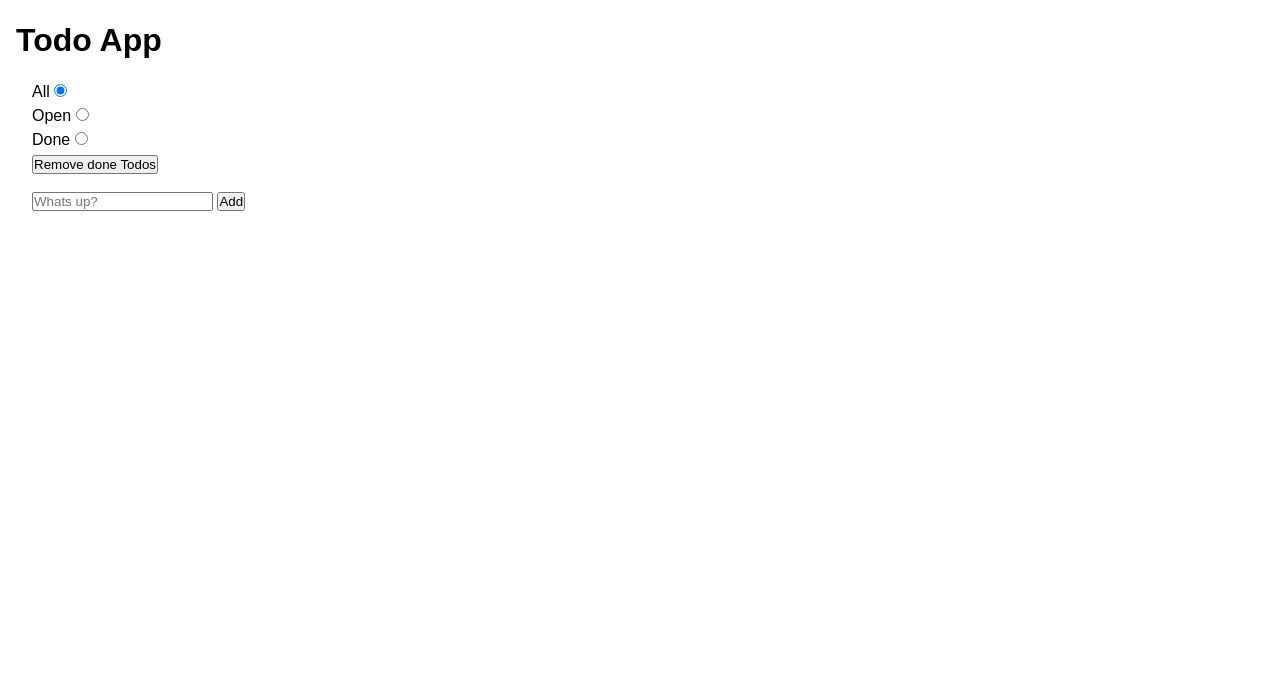
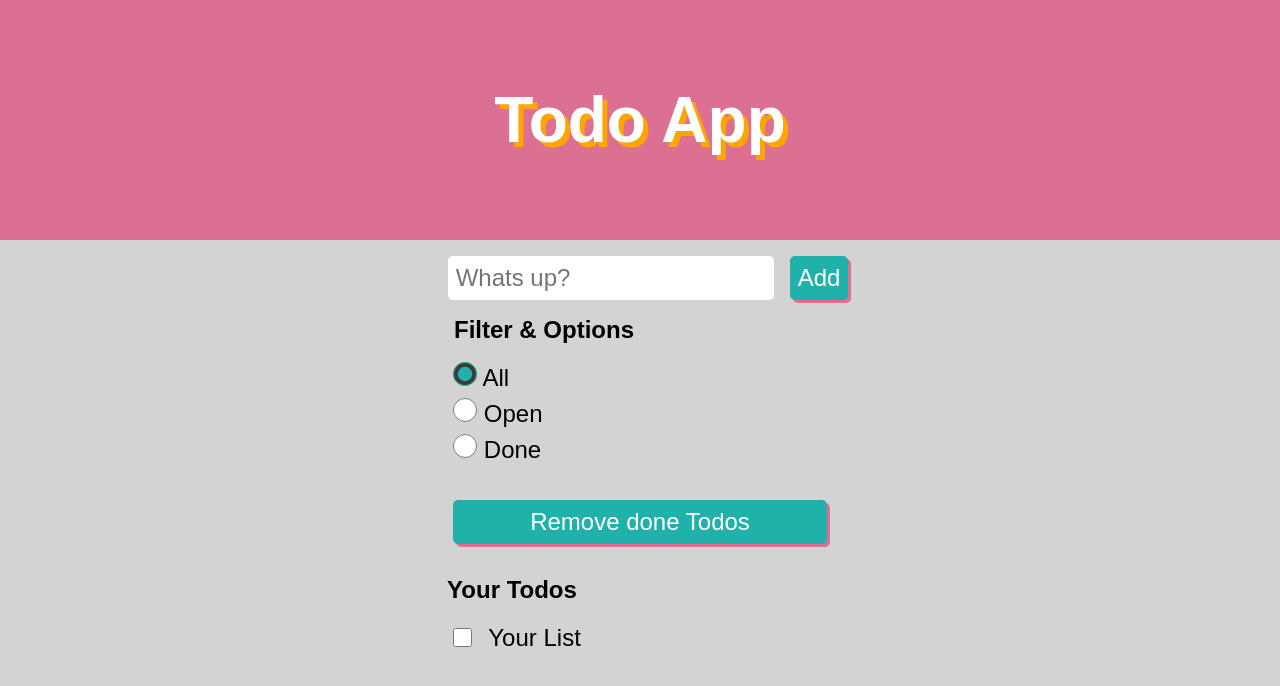
Before and after one commit to Goanta-Ovidiu/todo-app, a plain HTML site: page index.html in a window 1280 px wide. Drawn offline with Linux system fonts and the light colour scheme.

Commit message:
add style for todo app

```diff
--- a/index.html
+++ b/index.html
@@ -11,38 +11,44 @@
     <header>
       <h1>Todo App</h1>
     </header>
-    <section class="all-open-done">
-      <label for="all">All</label>
+    <section class="task-list">
+      <input type="text" name="list" id="input-todo" placeholder="Whats up?" />
+      <button class="btn" id="add-btn">Add</button>
+    </section>
+    <h2>Filter & Options</h2>
+    <section id="filter-section">
       <input
         type="radio"
         name="filter-option"
         value="all"
         id="all-radio"
+        data-filter="all"
         checked
-      /><br />
+      />
+      <label for="all">All</label><br />
 
-      <label for="open">Open</label>
       <input
         type="radio"
         name="filter-option"
         value="open"
         id="open-radio"
-      /><br />
+        data-filter="open"
+      />
+      <label for="open">Open</label><br />
 
-      <label for="done">Done</label>
       <input
         type="radio"
         name="filter-option"
         value="done"
         id="done-radio"
-      /><br />
-      <button id="remove-btn">Remove done Todos</button>
+        data-filter="done"
+      />
+      <label for="done">Done</label>
     </section>
-
-    <section class="task-list">
-      <input type="text" name="list" id="input-todo" placeholder="Whats up?" />
-      <button id="add-btn">Add</button>
-      <ul class="todo-list"></ul>
+    <button class="btn" id="remove-btn">Remove done Todos</button>
+    <h3>Your Todos</h3>
+    <section class="todo-section">
+      <ul id="todo-list"></ul>
     </section>
     <script src="script.js"></script>
   </body>
--- a/script.js
+++ b/script.js
@@ -1,49 +1,180 @@
-const textInput = document.querySelector("#input-todo");
-const addBtn = document.querySelector("#add-btn");
-const removeBtn = document.querySelector("#remove-btn");
-const addedText = document.querySelector(".todo-text");
-const allRadio = document.querySelector("#all-radio");
-const openRadio = document.querySelector("#open-radio");
-const doneRadio = document.querySelector("#done-radio");
+// const textInput = document.querySelector("#input-todo");
+// const addBtn = document.querySelector("#add-btn");
+// const removeBtn = document.querySelector("#remove-btn");
+// const allRadio = document.querySelector("#all-radio");
+// const openRadio = document.querySelector("#open-radio");
+// const doneRadio = document.querySelector("#done-radio");
 
-function addNewList() {
-  addBtn.addEventListener("click", () => {
-    const newText = document.createElement("li");
-    const checkBox = document.createElement("input");
-    checkBox.setAttribute("type", "checkbox");
-    const newList = document.querySelector(".todo-list");
+// function addNewList() {
+//   addBtn.addEventListener("click", () => {
+//     const newText = document.createElement("li");
+//     const checkBox = document.createElement("input");
+//     checkBox.setAttribute("type", "checkbox");
+//     const newList = document.querySelector("#todo-list");
 
-    if (textInput.value !== " " && textInput.value.length >= 5) {
-      newText.innerHTML = textInput.value;
-      newList.appendChild(newText);
-      newText.appendChild(checkBox);
+//     if (textInput.value !== " " && textInput.value.length >= 5) {
+//       newText.innerHTML = textInput.value;
+//       newList.appendChild(newText);
+//       newText.appendChild(checkBox);
+//     }
+
+//     textInput.value = "";
+
+//     addRemoveButtonEventListener(removeBtn, checkBox, newText);
+
+//     checkBox.addEventListener("change", () => {
+//       if (checkBox.checked) {
+//         newText.style.textDecoration = "line-through";
+//       } else {
+//         newText.style.textDecoration = "";
+//       }
+//     });
+
+//     console.log(newList);
+//     console.log(checkBox);
+//     console.log(checkBox.checked);
+//   });
+// }
+
+// function addRemoveButtonEventListener(removeBtn, checkBox, newText) {
+//   removeBtn.addEventListener("click", () => {
+//     if (checkBox.checked) {
+//       newText.remove();
+//       checkBox.remove();
+//     }
+//   });
+// }
+
+// addNewList();
+
+/* TRYING TO MAKE BETTER CODE */
+
+// const listContainer = document.querySelector(".todo-list");
+// const newInput = document.querySelector("#input-todo");
+// const addButton = document.querySelector("#add-btn");
+
+// const state = [
+//   {
+//     text: "",
+//     isDone: false,
+//   },
+// ];
+
+// function createList() {}
+
+// function rander() {
+//   state.forEach(function forEachNewList(list) {
+//     const newList = document.createElement("li");
+//     const newCheckbox = document.createElement("input");
+//     newCheckbox.setAttribute("type", "checkbox");
+//     newList.innerHTML = list;
+//     listContainer.appendChild(newList);
+//     newList.appendChild(newCheckbox);
+//   });
+// }
+
+// rander();
+
+class TodoApp {
+  state = {
+    filter: "all",
+    input_value: "",
+    todos: [{ text: "Your List", isDone: false }],
+  };
+
+  constructor() {
+    this.initEventHandlers();
+    this.render();
+  }
+
+  initEventHandlers = () => {
+    document
+      .querySelector("#input-todo")
+      .addEventListener("input", this.handleInputEvent);
+    document
+      .querySelector("#filter-section")
+      .addEventListener("input", this.handleCheckboxEvent);
+    document
+      .querySelector("#add-btn")
+      .addEventListener("click", this.handleAddTodo);
+    document
+      .querySelector("#remove-btn")
+      .addEventListener("click", this.handleRemoveDoneEvent);
+  };
+
+  handleInputEvent = () => {
+    const inputElement = document.querySelector("#input-todo");
+    const currentValue = inputElement.value;
+    this.state.input_value = currentValue;
+    this.render();
+  };
+
+  handleCheckboxEvent = (event) => {
+    const clickedCheckbox = event.target;
+    const filterMode = clickedCheckbox.getAttribute("data-filter");
+    this.state.filter = filterMode;
+    this.render();
+  };
+
+  handleAddTodo = () => {
+    const newTodoText = this.state.input_value;
+    const newTodo = { text: newTodoText, isDone: false };
+    this.state.todos.push(newTodo);
+    this.render();
+  };
+
+  handleRemoveDoneEvent = () => {
+    const onlyOpenTodos = this.state.todos.filter(
+      (todo) => todo.isDone === false
+    );
+    this.state.todos = onlyOpenTodos;
+    this.render();
+  };
+
+  /**
+   * Render functions
+   */
+
+  renderCheckbox = (todo) => {
+    const checkboxIsDone = document.createElement("input");
+    checkboxIsDone.type = "checkbox";
+
+    checkboxIsDone.addEventListener("input", () => {
+      todo.isDone = !todo.isDone;
+      this.render();
+    });
+
+    if (todo.isDone === true) {
+      checkboxIsDone.checked = "checked";
     }
 
-    textInput.value = "";
+    return checkboxIsDone;
+  };
 
-    addRemoveButtonEventListener(removeBtn, checkBox, newText);
+  renderLiElement = (todo) => {
+    const liElem = document.createElement("li");
 
-    checkBox.addEventListener("change", () => {
-      if (checkBox.checked) {
-        newText.style.textDecoration = "line-through";
-      } else {
-        newText.style.textDecoration = "";
-      }
+    if (todo.isDone === true) {
+      liElem.style.textDecoration = "line-through";
+    }
+    liElem.textContent = todo.text;
+    return liElem;
+  };
+
+  render = () => {
+    const todoList = document.querySelector("#todo-list");
+    // delete all rendered todos
+
+    todoList.innerHTML = "";
+    // render todos
+    this.state.todos.forEach((todo) => {
+      const liElem = this.renderLiElement(todo);
+      const checkboxElem = this.renderCheckbox(todo);
+
+      liElem.appendChild(checkboxElem);
+      todoList.appendChild(liElem);
     });
-
-    console.log(newList);
-    console.log(checkBox);
-    console.log(checkBox.checked);
-  });
+  };
 }
 
-function addRemoveButtonEventListener(removeBtn, checkBox, newText) {
-  removeBtn.addEventListener("click", () => {
-    if (checkBox.checked) {
-      newText.remove();
-      checkBox.remove();
-    }
-  });
-}
-
-addNewList();
+const app = new TodoApp();
--- a/style.css
+++ b/style.css
@@ -7,25 +7,103 @@
 }
 
 body {
-  margin: 1rem;
+  width: 100vw;
+  height: 100vh;
+  margin: 0;
   padding: 0;
   font-family: sans-serif;
+  text-align: center;
+  background-color: lightgrey;
 }
 
 header {
   display: block;
   line-height: 1.5;
+  width: 100%;
+  height: 30%;
+  background-color: palevioletred;
+  text-align: center;
 }
 
-.all-open-done {
+h1 {
+  height: 100%;
+  display: flex;
+  justify-content: center;
+  align-items: center;
+  color: white;
+  text-shadow: 5px 5px 0px orange;
+  font-size: 4rem;
+}
+
+.task-list {
+  display: flex;
+  justify-content: center;
+  align-items: center;
+}
+
+#input-todo {
+  font-size: 1.5rem;
+  border: none;
+  padding: 0.5rem;
+  border-radius: 5px;
   margin: 1rem;
+}
+
+.btn {
+  color: white;
+  font-size: 1.5rem;
+  padding: 0.5rem;
+  background-color: lightseagreen;
+  border-radius: 5px;
+  border: none;
+  box-shadow: 3px 3px 0px 0px palevioletred;
+  cursor: pointer;
+}
+
+h2 {
+  text-indent: -12rem;
+}
+
+#filter-section {
+  width: 28ch;
+  margin: 1rem auto;
+  text-align: left;
+  font-size: 1.5rem;
   line-height: 1.5;
 }
 
-.task-list {
-  margin: 1rem;
+#filter-section input {
+  width: 1.5rem;
+  height: 1.5rem;
+  accent-color: lightseagreen;
 }
 
-.todo-list {
-  margin-top: 1rem;
+#remove-btn {
+  margin: 1rem auto 2rem;
+  width: 28ch;
 }
+
+h3 {
+  font-size: 1.5rem;
+  text-indent: -16rem;
+}
+
+.todo-section {
+  width: 28ch;
+  margin: 1rem auto;
+  text-align: left;
+  font-size: 1.5rem;
+  line-height: 1.5;
+}
+
+#todo-list input {
+  float: left;
+  width: 1.2rem;
+  height: 1.2rem;
+  margin-right: 1rem;
+  margin-top: 0.5rem;
+}
+
+#todo-list li {
+  list-style-type: none;
+}
```
